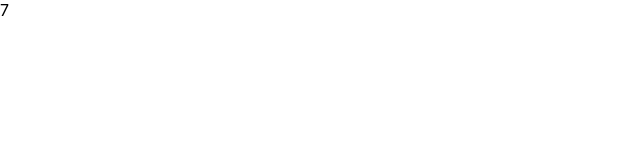
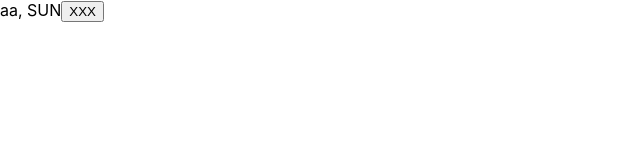
Before and after one commit to Carefree-happy/react-demo, a React (Create React App) app: page / in a window 1280 px wide. Shown: the top 160 px of the page, without its empty margins (0-640 px from the left). Built offline with nearby package versions, Linux system fonts and the light colour scheme.

Commit message:
feat: React组件的ts类型

```diff
--- a/src/App.tsx
+++ b/src/App.tsx
@@ -1,41 +1,22 @@
-import { useEffect, useState, useRef, useCallback } from 'react';
+import { useState } from 'react';
 
-function useInterval(fn: Function, time: number) {
-    const ref = useRef(fn);
-
-    ref.current = fn;
-
-    let cleanUpFnRef = useRef<Function>();
-
-    const clean = useCallback(() =>{
-        cleanUpFnRef.current?.();
-    }, []);
-
-    useEffect(() => {
-        // 定时器的场景需要保证定时器只跑一次，不然重新跑会导致定时不准，所以需要用 useEffect + useRef 的方式来解决闭包陷阱问题
-        const timer = setInterval(() => ref.current(), time);
-
-        cleanUpFnRef.current = ()=> {
-            clearInterval(timer);
-        }
-
-        return clean;
-    }, []);
-
-    return clean;
+interface SunProps {
+    name: string,
+    content: React.ReactElement
 }
 
+const Sun: React.FunctionComponent<SunProps> = (props) => {
+    return <div>aa, {props.name}{props.content}</div>
+}
 
-function App() {
-    const [count, setCount] = useState(0);
+// ReactNode > ReactElement > JSX.Element
 
-    const updateCount = () => {
-        setCount(count + 1);
-    };
+const content: React.ReactNode = 23
 
-    useInterval(updateCount, 1000);
-
-    return <div>{count}</div>;
+const App = () => {
+    return <div>
+        <Sun name='SUN' content={<button>XXX</button>}></Sun>
+    </div>;
 }
 
 export default App;
```
